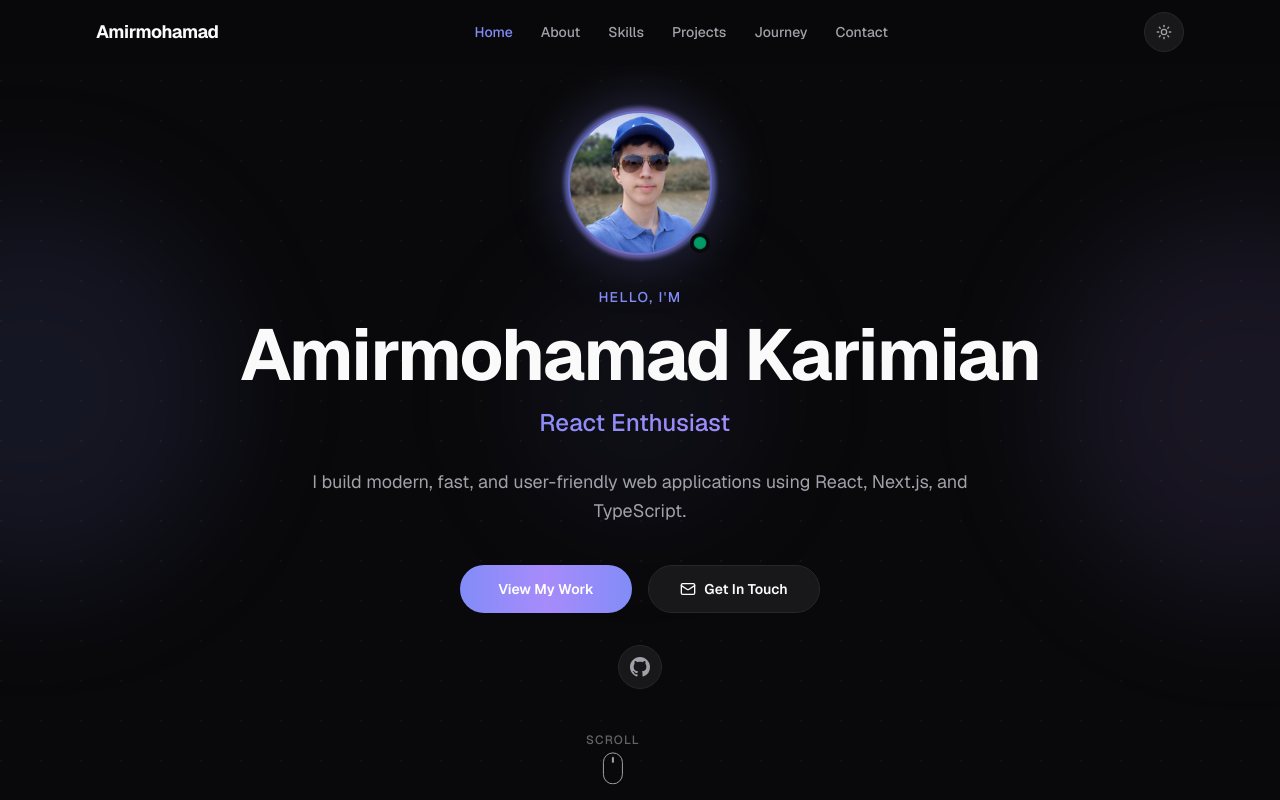
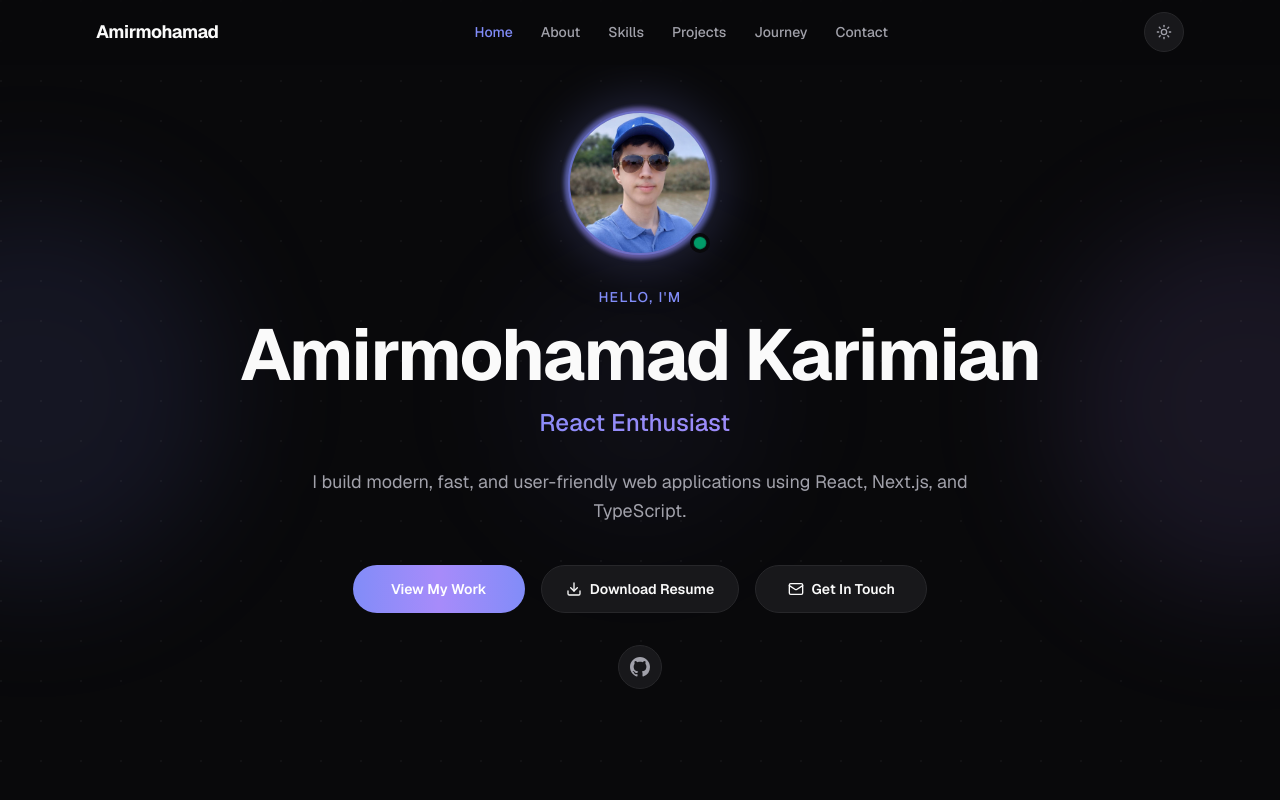
Before and after one commit to amirmohamadkarimian/portfolio, a Next.js app: page / in a window 1280 px wide. Shown: the top 800 px of the page. Built offline with nearby package versions, Linux system fonts and the light colour scheme.

Commit message:
add resume

```diff
--- a/src/components/Hero.tsx
+++ b/src/components/Hero.tsx
@@ -1,7 +1,7 @@
 "use client";
 
 import { useEffect, useRef, useState } from "react";
-import { Mail } from "lucide-react";
+import { Download, Mail } from "lucide-react";
 import Image from "next/image";
 import { siteConfig } from "@/lib/data";
 import { GitHubIcon } from "./icons";
@@ -134,6 +134,15 @@
           </a>
 
           <a
+            href={siteConfig.resume}
+            download
+            className="inline-flex h-12 min-w-[10.75rem] items-center justify-center gap-2 rounded-full border border-border bg-surface px-6 text-sm font-semibold text-foreground transition-all duration-300 hover:border-accent/40 hover:bg-accent/5 hover:text-accent hover:shadow-[0_0_20px_rgba(99,102,241,0.1)]"
+          >
+            <Download className="h-4 w-4" />
+            Download Resume
+          </a>
+
+          <a
             href="#contact"
             className="inline-flex h-12 min-w-[10.75rem] items-center justify-center gap-2 rounded-full border border-border bg-surface px-6 text-sm font-semibold text-foreground transition-all duration-300 hover:border-accent/40 hover:bg-accent/5 hover:text-accent hover:shadow-[0_0_20px_rgba(99,102,241,0.1)]"
           >
@@ -155,20 +164,6 @@
           </a>
         </div>
       </div>
-
-      {/* ── Scroll Indicator ──────────────────────────────────────────── */}
-      <a
-        href="#about"
-        aria-label="Scroll to about section"
-        className="animate-bounce-subtle absolute bottom-3 left-1/2 -translate-x-1/2 flex flex-col items-center gap-1 text-muted transition-colors hover:text-accent"
-      >
-        <span className="text-xs font-medium tracking-widest uppercase opacity-60">
-          scroll
-        </span>
-        <span className="flex h-8 w-5 items-start justify-center rounded-full border border-current p-1">
-          <span className="h-1.5 w-0.5 animate-bounce rounded-full bg-current" />
-        </span>
-      </a>
     </section>
   );
 }
--- a/src/lib/data.ts
+++ b/src/lib/data.ts
@@ -7,6 +7,7 @@
   github: "https://github.com/amirmohamadkarimian",
   linkedin: "https://linkedin.com/in/amirmohammadkarimian",
   telegram: "https://t.me/amirmohamadkarimian",
+  resume: "/resume.pdf",
 };
 
 export const navLinks = [
```
Also changed, not shown: public/projects/weatherly.svg, 1 other file (tests, documents, lock files or other folders).
